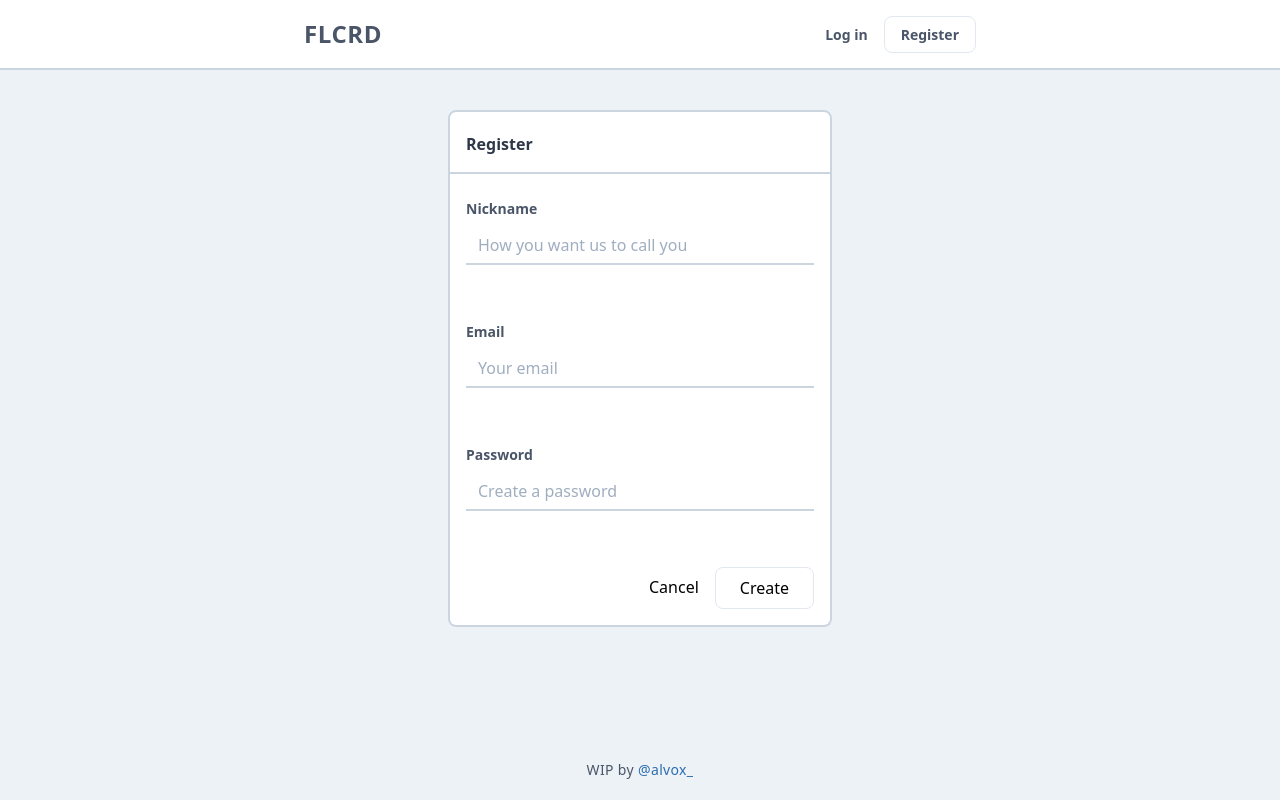
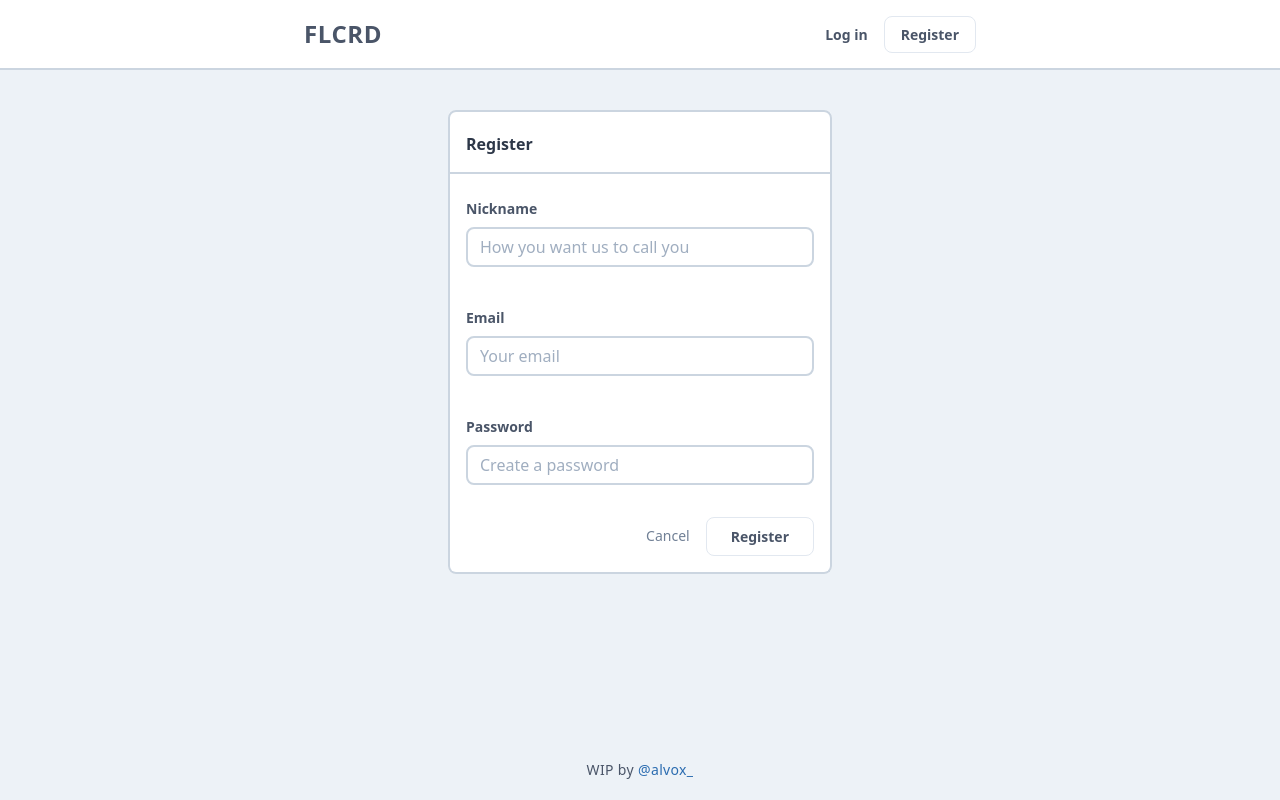
Before and after one commit to alvox/flcrd-client-web, a Vue app: page /registration in a window 1280 px wide. Built offline with nearby package versions, Linux system fonts and the light colour scheme; no server answers.

Commit message:
Styles for the 'Login' and 'Registration' forms.

```diff
--- a/src/components/Login.vue
+++ b/src/components/Login.vue
@@ -4,17 +4,22 @@
             <p class="text-base font-semibold m-4 pt-1 text-gray-800">Log in</p>
         </div>
         <form class="border-2 border-gray-400 rounded-lg border-t-0 rounded-t-none" @submit.prevent="LoginUser">
-            <div class="mb-6 p-4">
+            <div class="p-4 pt-6">
                 <label class="block text-gray-700 text-sm font-bold mb-2" for="email">Email</label>
-                <input class="outline-none border-gray-400 border-b-2 w-full py-2 px-3 text-gray-700 leading-tight focus:outline-none focus:shadow-outline" id="email" type="text" placeholder="Your email" v-model="email">
+                <input class="appearance-none outline-none border-gray-400 border-2 rounded-lg w-full py-2 px-3 text-gray-700 leading-tight focus:outline-none focus:border-purple-400"
+                       id="email" type="text" placeholder="Your email" v-model="email">
             </div>
-            <div class="mb-6 p-4">
+            <div class="p-4 pt-6">
                 <label class="block text-gray-700 text-sm font-bold mb-2" for="password">Password</label>
-                <input class="outline-none border-gray-400 border-b-2 w-full py-2 px-3 text-gray-700 leading-tight focus:outline-none focus:shadow-outline" id="password" type="text" placeholder="And password" v-model="password">
+                <input class="appearance-none outline-none border-gray-400 border-2 rounded-lg w-full py-2 px-3 text-gray-700 leading-tight focus:outline-none focus:border-purple-400"
+                       id="password" type="password" placeholder="And password" v-model="password">
             </div>
             <div class="flex justify-end p-4 content-center">
-                <p class="mr-4 cursor-pointer py-2" title="Cancel" @click="GoBack">Cancel</p>
-                <button class="border rounded-lg py-2 px-6" title="Create">Login</button>
+                <p class="mr-4 cursor-pointer py-2 text-gray-600 text-sm hover:text-red-500" title="Cancel"
+                   @click="GoBack">Cancel</p>
+                <button class="border rounded-lg py-2 px-6 text-gray-700 text-sm font-bold hover:text-purple-600 hover:border-purple-600"
+                        title="Login">Log in
+                </button>
             </div>
         </form>
     </div>
--- a/src/components/Registration.vue
+++ b/src/components/Registration.vue
@@ -3,22 +3,29 @@
         <div class="border-2 border-gray-400 rounded-lg rounded-b-none">
             <p class="text-base font-semibold m-4 pt-1 text-gray-800">Register</p>
         </div>
-        <form class="border-2 border-gray-400 rounded-lg border-t-0 rounded-t-none" @submit.prevent="RegisterUser">
-            <div class="mb-6 p-4 pt-6">
+        <form class="border-2 border-gray-400 rounded-lg border-t-0 rounded-t-none" autocomplete="off"
+              @submit.prevent="RegisterUser">
+            <div class="p-4 pt-6">
                 <label class="block text-gray-700 text-sm font-bold mb-2" for="name">Nickname</label>
-                <input class="appearance-none outline-none border-gray-400 border-b-2 w-full py-2 px-3 text-gray-700 leading-tight focus:outline-none focus:shadow-outline" id="name" type="text" placeholder="How you want us to call you" v-model="name">
+                <input class="appearance-none outline-none border-2 border-gray-400 rounded-lg w-full py-2 px-3 text-gray-700 leading-tight focus:outline-none focus:border-purple-400"
+                       id="name" type="text" placeholder="How you want us to call you" v-model="name">
             </div>
-            <div class="mb-6 p-4">
+            <div class="p-4 pt-6">
                 <label class="block text-gray-700 text-sm font-bold mb-2" for="email">Email</label>
-                <input class="outline-none border-gray-400 border-b-2 w-full py-2 px-3 text-gray-700 leading-tight focus:outline-none focus:shadow-outline" id="email" type="text" placeholder="Your email" v-model="email">
+                <input class="appearance-none outline-none border-2 border-gray-400 rounded-lg w-full py-2 px-3 text-gray-700 leading-tight focus:outline-none focus:border-purple-400"
+                       id="email" type="text" placeholder="Your email" v-model="email">
             </div>
-            <div class="mb-6 p-4">
+            <div class="p-4 pt-6">
                 <label class="block text-gray-700 text-sm font-bold mb-2" for="password">Password</label>
-                <input class="outline-none border-gray-400 border-b-2 w-full py-2 px-3 text-gray-700 leading-tight focus:outline-none focus:shadow-outline" id="password" type="text" placeholder="Create a password" v-model="password">
+                <input class="appearance-none outline-none border-2 border-gray-400 rounded-lg w-full py-2 px-3 text-gray-700 leading-tight focus:outline-none focus:border-purple-400"
+                       id="password" type="password" placeholder="Create a password" v-model="password">
             </div>
             <div class="flex justify-end p-4 content-center">
-                <p class="mr-4 cursor-pointer py-2" title="Cancel" @click="GoBack">Cancel</p>
-                <button class="border rounded-lg py-2 px-6" title="Create">Create</button>
+                <p class="mr-4 cursor-pointer py-2 text-gray-600 text-sm hover:text-red-500" title="Cancel"
+                   @click="GoBack">Cancel</p>
+                <button class="border rounded-lg py-2 px-6 text-gray-700 text-sm font-bold hover:text-purple-600 hover:border-purple-600"
+                        title="Register">Register
+                </button>
             </div>
         </form>
     </div>
```
